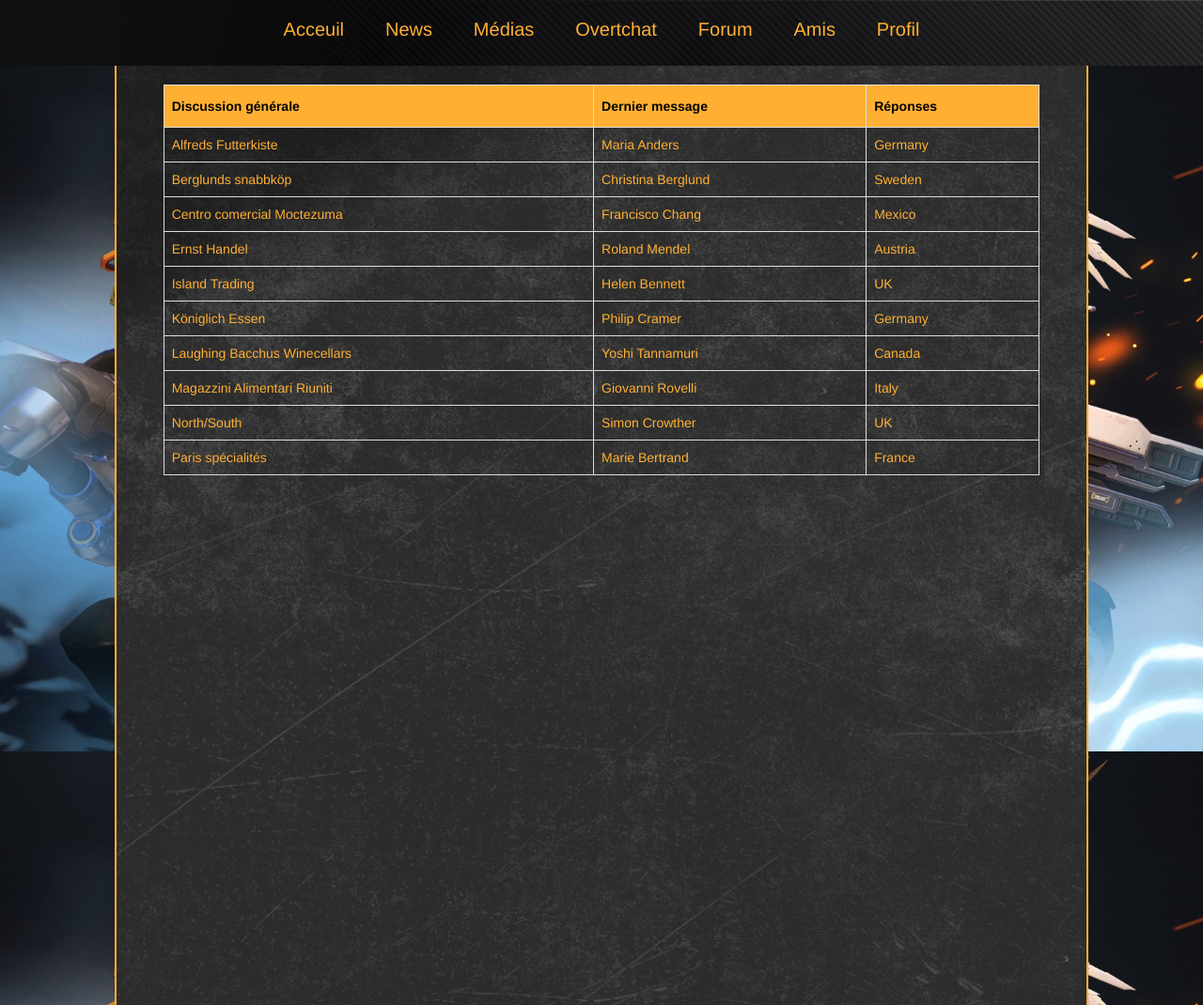
After one commit to Tarek60/Projet-Final, a PHP site: page /discussion.php in a window 1280 px wide. The commit adds this page. Shown: the whole page at 94% size. Run offline with PHP 8.4, Linux system fonts and the light colour scheme.

Commit message:
ajout du forum

```diff
--- a/assets/css/actualite.css
+++ b/assets/css/actualite.css
@@ -4,7 +4,7 @@ body {
   background-size: cover;
 }
 /* div de la liste d'article */
-.divBlock {
+.divActualite {
   height: auto;
   background: url('../img/fond-liste.png');
   background-size: cover;
@@ -12,7 +12,7 @@ body {
   border-right: 2px #FFB033 solid;
   padding: 20px;
 }
-.divBlock h1 {
+.divActualite h1 {
   color: white;
   margin-bottom: 100px;
   text-align: center;
--- a/assets/css/article1.css
+++ b/assets/css/article1.css
@@ -4,7 +4,7 @@ body {
   background-size: cover;
 }
 /* div de la liste d'article */
-.divBlock {
+.divArticle {
   height: auto;
   background: url('../img/fond-liste.png');
   background-size: cover;
@@ -16,13 +16,13 @@ body {
   padding-bottom: 20px;
 }
 
-.divBlock h1 {
+.divArticle h1 {
   color: #FFB033;
   margin-bottom: 70px;
   text-align: center;
 }
 
-.divBlock p {
+.divArticle p {
   color: white;
   font-size:  16px;
   margin-bottom: 50px;
--- a/assets/css/style.css
+++ b/assets/css/style.css
@@ -0,0 +1,224 @@
+body {
+    background: url('../img/fond-body2.jpg') no-repeat;
+    background-attachment: fixed;
+    background-size: cover;
+}
+
+/* Style du header */
+
+header {
+    background: url('../img/fondheader.jpg');
+    min-height: 70px;
+    padding-top: 17px;
+    text-align: center;
+}
+
+/*Onglets du header */
+
+header nav a {
+    color: #FFB033;
+    font-size: 20px;
+    margin: 20px;
+}
+
+/* Style de la page actualité */
+
+/* div de la liste d'article */
+
+.divActualite {
+    height: auto;
+    background: url('../img/fond-liste.png');
+    background-size: cover;
+    border-left: 2px #FFB033 solid;
+    border-right: 2px #FFB033 solid;
+    padding: 20px;
+}
+
+.divActualite h1 {
+    color: white;
+    margin-bottom: 100px;
+    text-align: center;
+}
+
+.article {
+    margin-bottom: 100px;
+}
+
+.article h2 {
+    color: #FFB033;
+}
+
+.article p {
+    color: white;
+}
+
+#picture {
+    float: left;
+    height: auto;
+    width: 300px;
+    margin-right: 20px;
+}
+
+/* Style de la page de l'article */
+
+/* div de la liste d'article */
+
+.divArticle {
+    height: auto;
+    background: url('../img/fond-liste.png');
+    background-size: cover;
+    border-left: 2px #FFB033 solid;
+    border-right: 2px #FFB033 solid;
+    padding-left: 50px;
+    padding-right: 50px;
+    padding-top: 20px;
+    padding-bottom: 20px;
+}
+
+.divArticle h1 {
+    color: #FFB033;
+    margin-bottom: 70px;
+    text-align: center;
+}
+
+.divArticle p {
+    color: white;
+    font-size:  16px;
+    margin-bottom: 50px;
+}
+
+#picture-art {
+    margin: auto;
+}
+
+.paragraphe1 {
+    margin-top: 50px;
+}
+
+.comment label {
+    color: #FFB033;
+    font-size: 20px;
+}
+
+/* Style de la page de profil */
+
+.divProfil {
+    height: auto;
+    background: url('../img/fond-liste.png') no-repeat;
+    background-size: auto;
+    border: 2px #FFB033 solid;
+    padding-left: 50px;
+    padding-right: 50px;
+    padding-top: 20px;
+    padding-bottom: 20px;
+    margin-top: 50px;
+}
+
+.infoUser h1 {
+    color: #FFB033;
+    margin-bottom: 50px;
+}
+
+.infoUser p {
+    text-align: right;
+    color: #FFB033;
+    font-weight: bold;
+}
+
+.infoUser img {
+    width: 150px;
+    height: 150px;
+    border-radius: 100px;
+}
+
+.infoUser h2 {
+    display: inline;
+    font-size: 15px;
+    color: #ffb033;
+}
+
+.imgUser {
+    text-align: center;
+}
+
+.imgUser img {
+    margin-top: 80px;
+    margin-bottom: 30px;
+    width: 200px;
+    height: auto;
+    border-radius: 150px;
+    margin-left: auto;
+    margin-right: auto;
+}
+
+/*Style de la page forum */
+
+.divForum {
+    height: 1000px;
+    background: url('../img/fond-div.png');
+    background-size: cover;
+    border-left: 2px #FFB033 solid;
+    border-right: 2px #FFB033 solid;
+    padding-left: 30px;
+    padding-right: 30px;
+    padding-top: 20px;
+    padding-bottom: 20px;
+}
+
+.divForum h1 {
+    color: #FFB033;
+    text-align: center;
+    text-decoration: underline;
+    margin-bottom: 100px;
+}
+
+.divForum h2 {
+    color:#ffb033;
+}
+
+.divForum p {
+    color: white;
+}
+
+/* Style de la div pour accéder aux différentes pages du forum */
+
+.divForum .forum-block {
+    background-color: black;
+    padding-top: 5px;
+    padding-bottom: 100px;
+    padding-left: 40px;
+    border: 1px solid #ffb033;
+    border-radius: 5px;
+}
+
+/* Style de la page discussion */
+.divDiscussion {
+    height: 1000px;
+    background: url('../img/fond-div.png');
+    background-size: cover;
+    border-left: 2px #FFB033 solid;
+    border-right: 2px #FFB033 solid;
+    padding-left: 50px;
+    padding-right: 50px;
+    padding-top: 20px;
+    padding-bottom: 20px;
+}
+
+#discussion-table {
+    color: #ffb033;
+    border-collapse: collapse;
+    width: 100%;
+}
+
+#discussion-table td, #discussion-table th {
+    border: 1px solid #ddd;
+    padding: 8px;
+}
+
+#discussion-table th {
+    padding-top: 12px;
+    padding-bottom: 12px;
+    text-align: left;
+    background-color: #ffb033;
+    color: black;
+}
--- /dev/null
+++ b/discussion.php
@@ -0,0 +1,68 @@
+<?php $title = 'Discussion générale'; ?>
+<?php include('header.php') ?>
+<div class="container-fluid">
+    <div class="row">
+        <div class="col-lg-offset-1 col-lg-10 col-lg-offset-1">
+            <div class="divDiscussion">
+                <table id="discussion-table">
+                    <tr>
+                        <th>Discussion générale</th>
+                        <th>Dernier message</th>
+                        <th>Réponses</th>
+                    </tr>
+                    <tr>
+                        <td>Alfreds Futterkiste</td>
+                        <td>Maria Anders</td>
+                        <td>Germany</td>
+                    </tr>
+                    <tr>
+                        <td>Berglunds snabbköp</td>
+                        <td>Christina Berglund</td>
+                        <td>Sweden</td>
+                    </tr>
+                    <tr>
+                        <td>Centro comercial Moctezuma</td>
+                        <td>Francisco Chang</td>
+                        <td>Mexico</td>
+                    </tr>
+                    <tr>
+                        <td>Ernst Handel</td>
+                        <td>Roland Mendel</td>
+                        <td>Austria</td>
+                    </tr>
+                    <tr>
+                        <td>Island Trading</td>
+                        <td>Helen Bennett</td>
+                        <td>UK</td>
+                    </tr>
+                    <tr>
+                        <td>Königlich Essen</td>
+                        <td>Philip Cramer</td>
+                        <td>Germany</td>
+                    </tr>
+                    <tr>
+                        <td>Laughing Bacchus Winecellars</td>
+                        <td>Yoshi Tannamuri</td>
+                        <td>Canada</td>
+                    </tr>
+                    <tr>
+                        <td>Magazzini Alimentari Riuniti</td>
+                        <td>Giovanni Rovelli</td>
+                        <td>Italy</td>
+                    </tr>
+                    <tr>
+                        <td>North/South</td>
+                        <td>Simon Crowther</td>
+                        <td>UK</td>
+                    </tr>
+                    <tr>
+                        <td>Paris spécialités</td>
+                        <td>Marie Bertrand</td>
+                        <td>France</td>
+                    </tr>
+                </table>
+
+            </div>
+        </div>
+    </div>
+</div>
--- a/header.php
+++ b/header.php
@@ -4,16 +4,17 @@
     <meta charset="utf-8">
     <link rel="stylesheet" href="assets/lib/bootstrap/dist/css/bootstrap.min.css">
     <link rel="stylesheet" href="assets/css/header.css">
-    <title>Header du projet OW</title>
+    <link rel="stylesheet" href="assets/css/style.css">
+    <title><?php echo $title; ?></title>
   </head>
   <body>
     <header>
         <nav>
             <a href="acceuil.php">Acceuil</a>
             <a href="actualite.php">News</a>
-            <a href="#">E-sport</a>
-            <a href="#">Live twitch</a>
+            <a href="#">Médias</a>
             <a href="#">Overtchat</a>
+            <a href="forum.php">Forum</a>
             <a href="#">Amis</a>
             <a href="profil.php">Profil</a>
         </nav>
```
Also changed, not shown: acceuil.php (+16 -10 lines), actualite.php (+8 -15 lines), article1.php (+4 -12 lines), assets/css/acceuil.css (+12 -13 lines), assets/css/footer.css (+7 -0 lines), assets/css/profil.css (+6 -4 lines), footer.php (+21 -0 lines), forum.php (added, +31 -0 lines), profil.php (+14 -8 lines), assets/img/fond-div.png (added).
